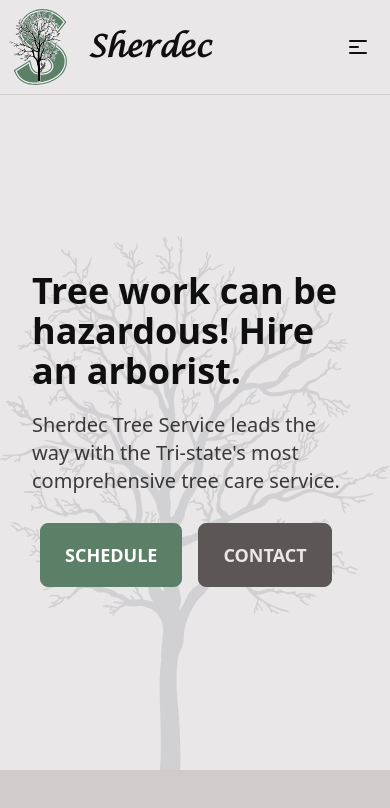
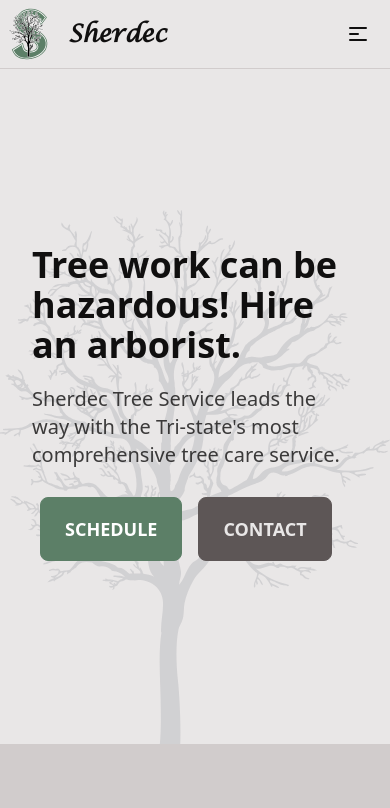
Before and after one commit to raymondkneipp/Sherdec, a Next.js app: page / in a window 390 px wide. Shown: the top 808 px of the page. Built offline with nearby package versions, Linux system fonts and the light colour scheme.

Commit message:
Logo shrinks for smaller devices

```diff
--- a/components/icons/Logo.jsx
+++ b/components/icons/Logo.jsx
@@ -1,11 +1,11 @@
 import React from "react";
 
-function Logo({ size = 60 }) {
+function Logo() {
   return (
     <svg
       xmlns="http://www.w3.org/2000/svg"
       viewBox="0 0 565.649 734.945"
-      width={size}
+      className="w-10 lg:w-16"
     >
       <defs>
         <clipPath id="a" clipPathUnits="userSpaceOnUse">
--- a/components/navbar/Navbar.jsx
+++ b/components/navbar/Navbar.jsx
@@ -10,7 +10,7 @@
           <Link href="/">
             <a className="flex items-center">
               <Logo />
-              <span className="text-3xl font-bold font-lucida ml-5 text-base-content">
+              <span className="text-2xl lg:text-3xl font-bold font-lucida ml-5 text-base-content">
                 Sherdec
               </span>
             </a>
```
